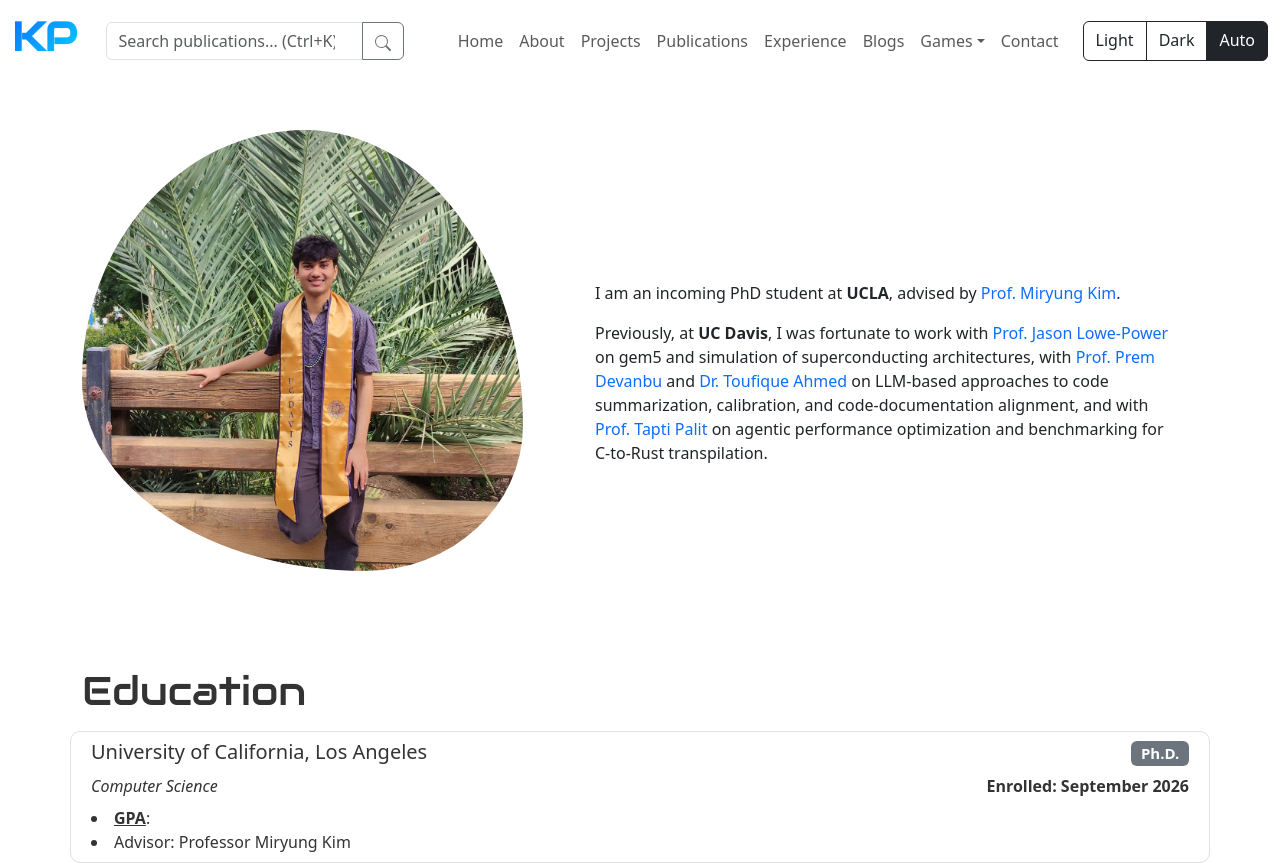
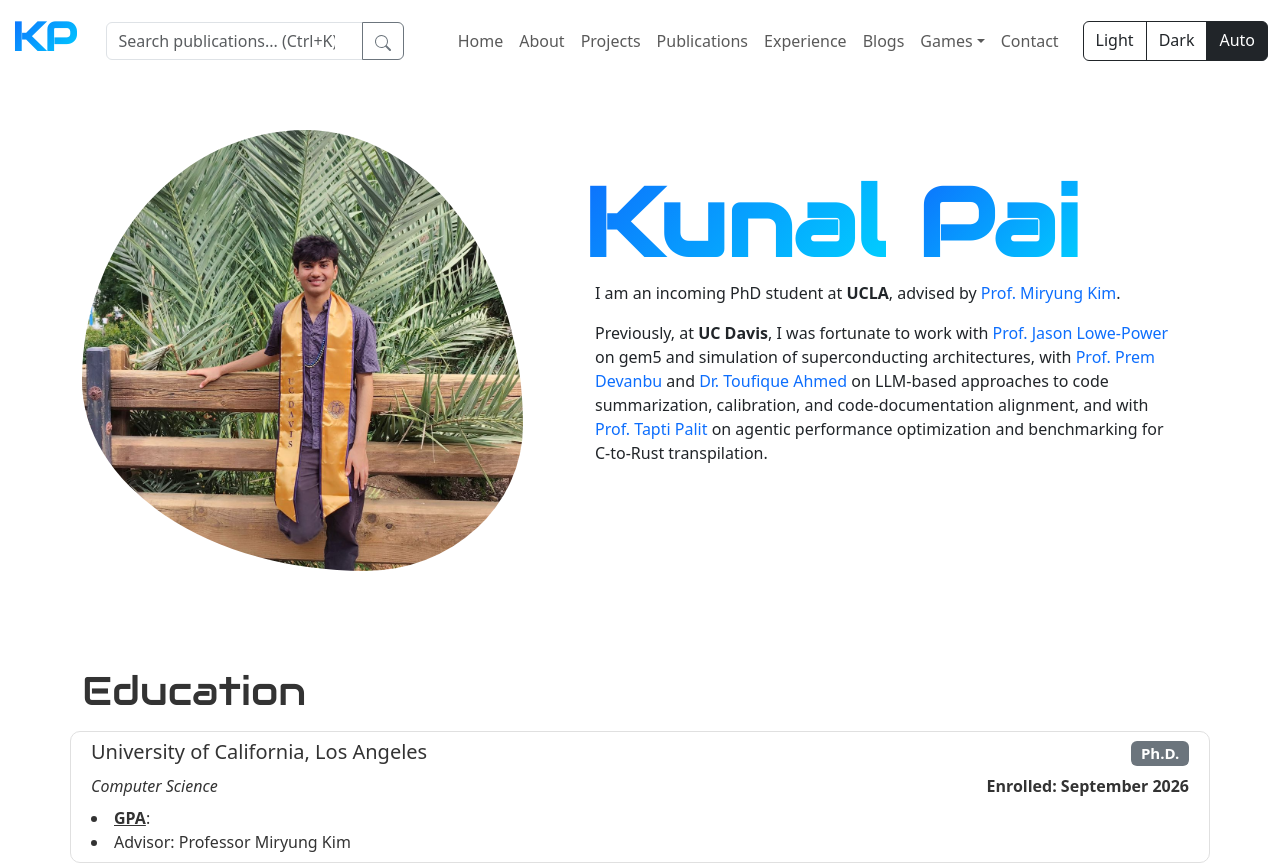
Before and after one commit to kunpai/my-website, a Next.js app: page / in a window 1280 px wide. Shown: the top 864 px of the page. Built offline with nearby package versions, Linux system fonts and the light colour scheme.

Commit message:
fix: directly import config in hello.js and support SplitType words with brand gradient

```diff
--- a/components/hello.js
+++ b/components/hello.js
@@ -4,10 +4,10 @@ import { gsap } from 'gsap';
 import SplitType from 'split-type';
 import { useEffect } from 'react';
 import ReactMarkdown from 'react-markdown';
-
-const name = process.env.CONFIG.name;
+import config from '@/website.config.json';
 
 export default function Hello() {
+  const name = config.name || '';
 
   useEffect(() => {
     const heading = new SplitType('.name', { types: 'words' });
@@ -26,7 +26,8 @@ export default function Hello() {
     <Row className='mt-5 mb-5 hello'>
       <Col xs={5}>
         <div className='animate'>
-          <Image src={process.env.CONFIG.image}
+          <Image src={config.image || '/images/placeholder.png'}
+            alt={name}
             fill
             style={{ objectFit: 'cover' }}
             priority
@@ -41,14 +42,14 @@ export default function Hello() {
         </Row>
         <Row>
           <div className='description'>
-            <ReactMarkdown>{process.env.CONFIG.intro}</ReactMarkdown>
+            <ReactMarkdown>{config.intro || ''}</ReactMarkdown>
           </div>
         </Row>
-        {(process.env.CONFIG?.resume || process.env.CONFIG?.resume_short) && (
+        {(config.resume || config.resume_short) && (
           <Row className='mt-3'>
             <Col className='d-flex justify-content-start gap-4 flex-wrap'>
-              {process.env.CONFIG?.resume && (
-                <Button className='btn-theme-primary' href={process.env.CONFIG.resume} target='_blank'>
+              {config.resume && (
+                <Button className='btn-theme-primary' href={config.resume} target='_blank'>
                   <svg xmlns="http://www.w3.org/2000/svg" width="16" height="16" fill="currentColor" className="bi bi-box-arrow-down me-1" viewBox="0 0 16 16">
                     <path fillRule="evenodd" d="M3.5 10a.5.5 0 0 1-.5-.5v-8a.5.5 0 0 1 .5-.5h9a.5.5 0 0 1 .5.5v8a.5.5 0 0 1-.5.5h-2a.5.5 0 0 0 0 1h2A1.5 1.5 0 0 0 14 9.5v-8A1.5 1.5 0 0 0 12.5 0h-9A1.5 1.5 0 0 0 2 1.5v8A1.5 1.5 0 0 0 3.5 11h2a.5.5 0 0 0 0-1h-2z" />
                     <path fillRule="evenodd" d="M7.646 15.854a.5.5 0 0 0 .708 0l3-3a.5.5 0 0 0-.708-.708L8.5 14.293V5.5a.5.5 0 0 0-1 0v8.793l-2.146-2.147a.5.5 0 0 0-.708.708l3 3z" />
@@ -56,8 +57,8 @@ export default function Hello() {
                   {' Download Full Resume'}
                 </Button>
               )}
-              {process.env.CONFIG?.resume_short && (
-                <Button className='btn-theme-outline' href={process.env.CONFIG.resume_short} target='_blank'>
+              {config.resume_short && (
+                <Button className='btn-theme-outline' href={config.resume_short} target='_blank'>
                   <svg xmlns="http://www.w3.org/2000/svg" width="16" height="16" fill="currentColor" className="bi bi-box-arrow-down me-1" viewBox="0 0 16 16">
                     <path fillRule="evenodd" d="M3.5 10a.5.5 0 0 1-.5-.5v-8a.5.5 0 0 1 .5-.5h9a.5.5 0 0 1 .5.5v8a.5.5 0 0 1-.5.5h-2a.5.5 0 0 0 0 1h2A1.5 1.5 0 0 0 14 9.5v-8A1.5 1.5 0 0 0 12.5 0h-9A1.5 1.5 0 0 0 2 1.5v8A1.5 1.5 0 0 0 3.5 11h2a.5.5 0 0 0 0-1h-2z" />
                     <path fillRule="evenodd" d="M7.646 15.854a.5.5 0 0 0 .708 0l3-3a.5.5 0 0 0-.708-.708L8.5 14.293V5.5a.5.5 0 0 0-1 0v8.793l-2.146-2.147a.5.5 0 0 0-.708.708l3 3z" />
--- a/styles/globals.css
+++ b/styles/globals.css
@@ -101,7 +101,9 @@
 }
 
 
-.name {
+.name,
+.name .word,
+.name .char {
   font-size: 6rem;
   font-weight: 700;
   font-family: 'Audiowide', cursive;
```
